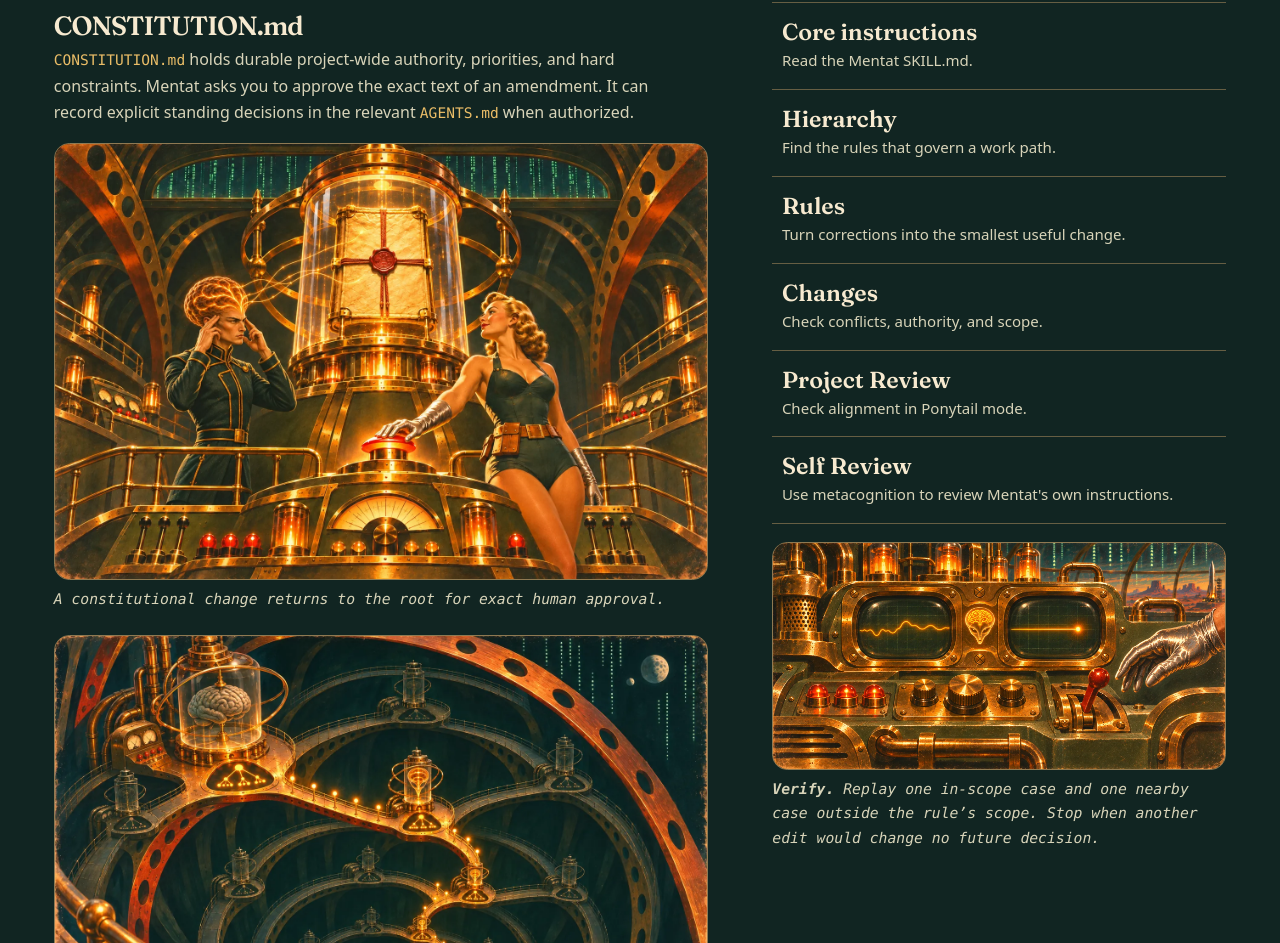
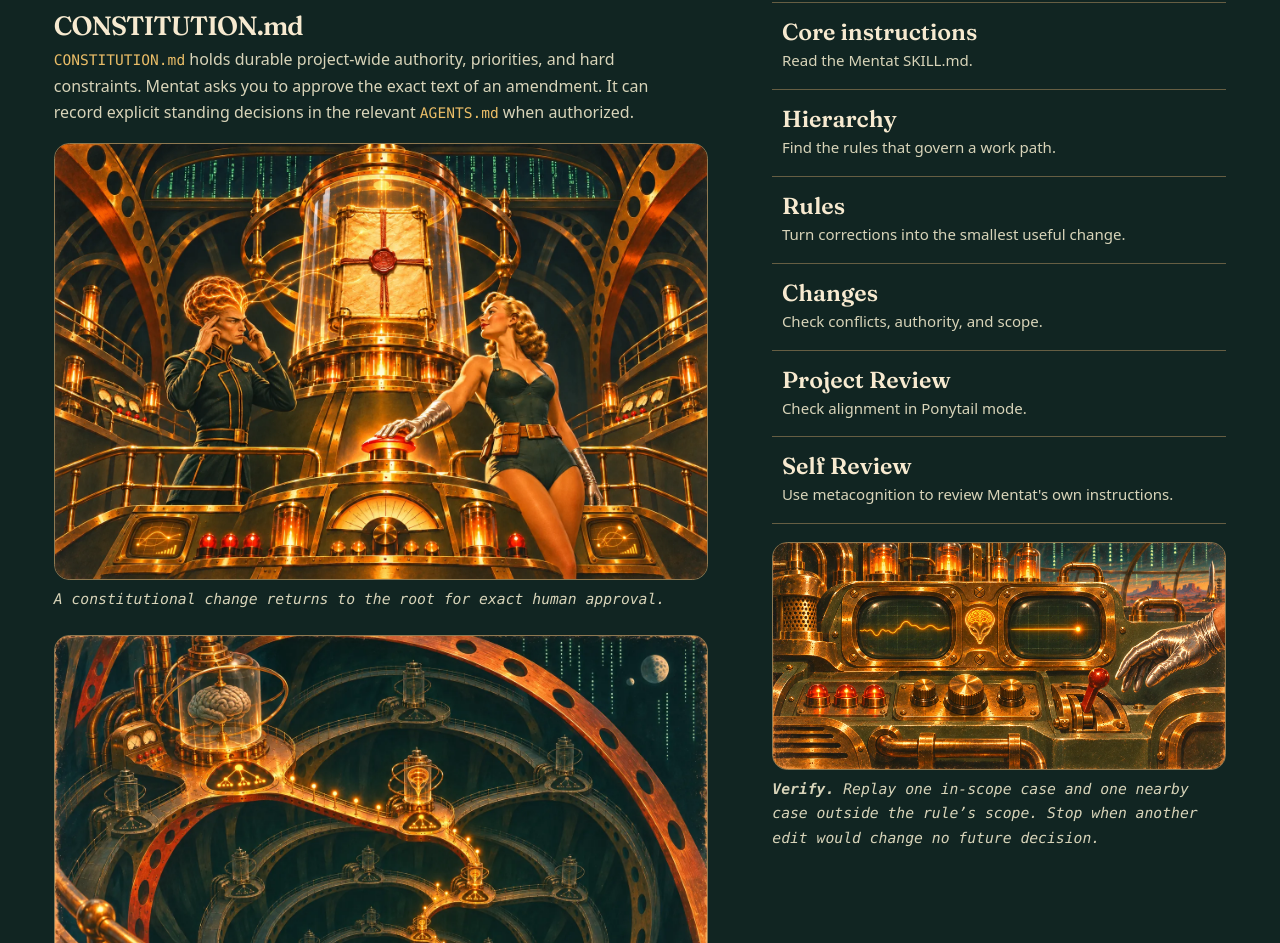
Before and after one commit to Insighttful/mentat, a plain HTML site: page docs/index.html in a window 1280 px wide. Shown: the part 2469-3412 px from the top of the page. Drawn offline with Linux system fonts and the light colour scheme.

Commit message:
Update Constitution artwork details

```diff
--- a/docs/index.html
+++ b/docs/index.html
@@ -209,7 +209,7 @@
               <h3>CONSTITUTION.md</h3>
               <p><code>CONSTITUTION.md</code> holds durable project-wide authority, priorities, and hard constraints. Mentat asks you to approve the exact text of an amendment. It can record explicit standing decisions in the relevant <code>AGENTS.md</code> when authorized.</p>
               <figure class="manual-plate">
-                <img src="assets/constitution-mentat.webp" width="1536" height="1024" loading="lazy" decoding="async"
+                <img src="assets/constitution-mentat-screens.webp" width="1536" height="1024" loading="lazy" decoding="async"
                      alt="The glowing-brained Mentat studies a sealed Constitution folio while a woman holds the red human-approval control.">
                 <figcaption>A constitutional change returns to the root for exact human approval.</figcaption>
               </figure>
```
Also changed, not shown: docs/assets/constitution-mentat-screens.webp (added).
